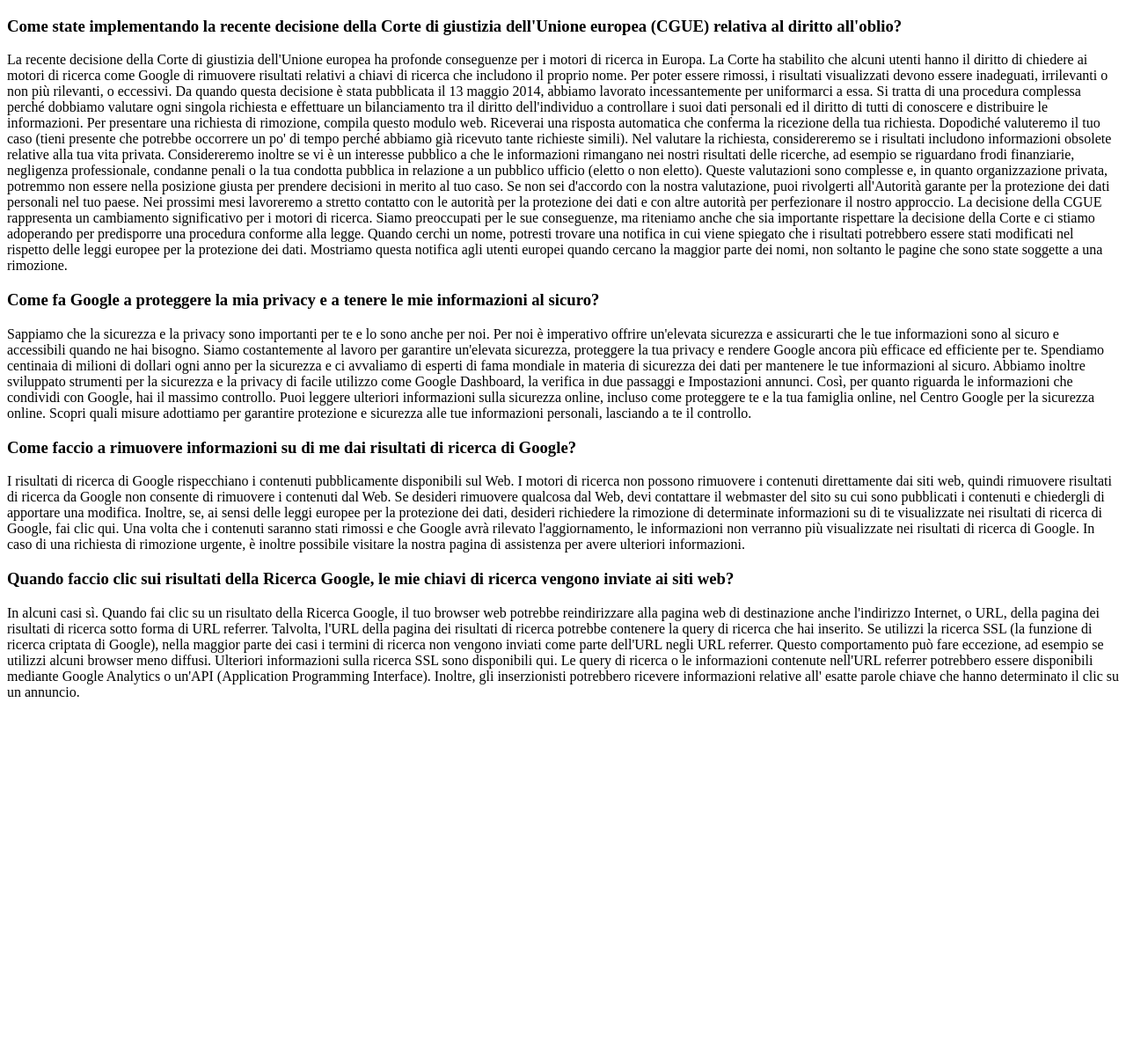
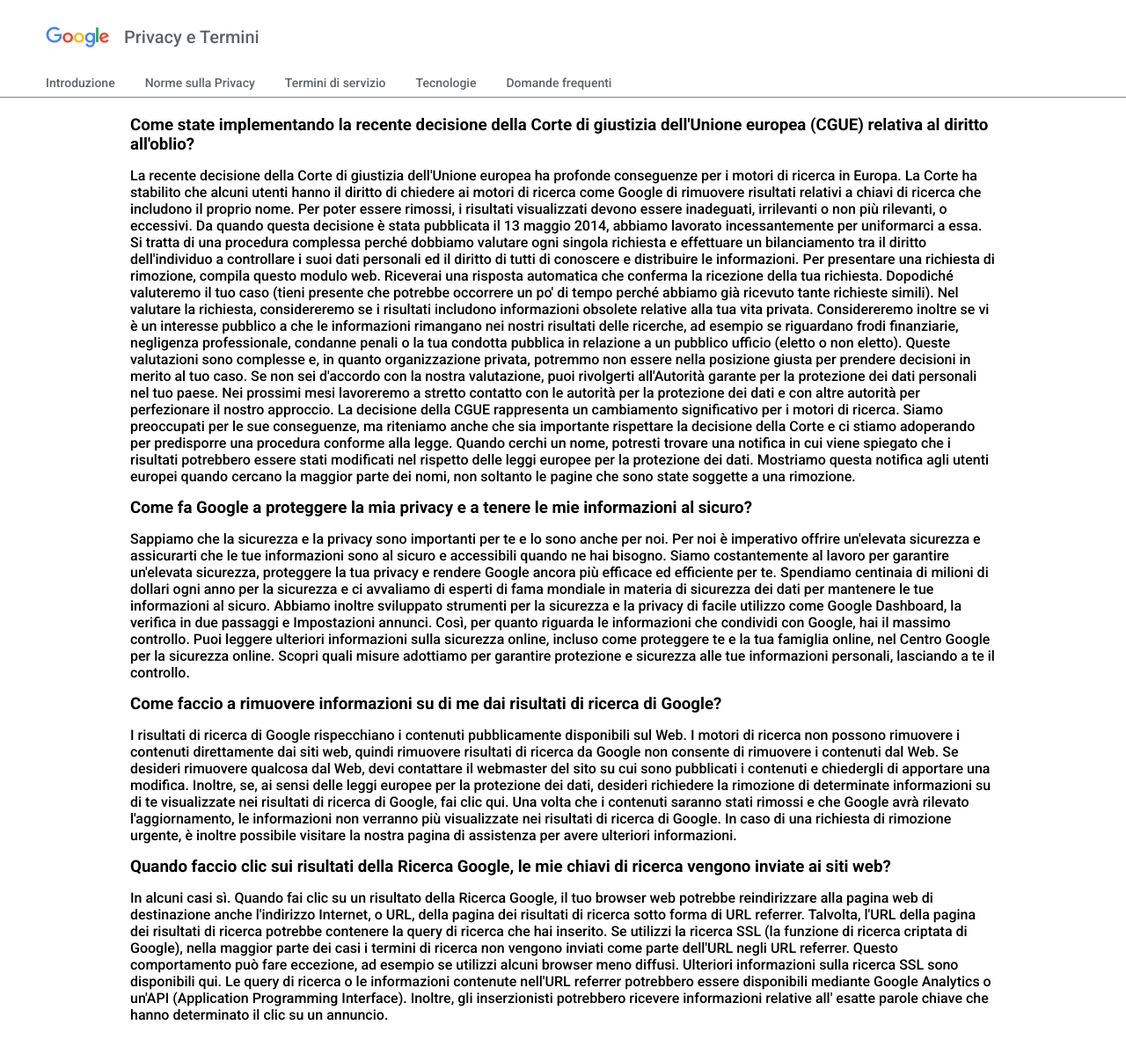
Before and after one commit to tommasovenza/php-google-faq, a PHP site: page / in a window 1280 px wide. Shown: the whole page at 88% size. Before the commit the page ends 792 px from the top, so only its background shows below. Run offline with PHP 8.4, Linux system fonts and the light colour scheme.

Commit message:
aggiunta grafica

```diff
--- a/index.php
+++ b/index.php
@@ -1,5 +1,3 @@
-
-
 <?php
 
 $database = [
@@ -46,21 +44,57 @@ $database = [
 
 <!DOCTYPE html>
 <html lang="en">
+
 <head>
     <meta charset="UTF-8">
     <meta name="viewport" content="width=device-width, initial-scale=1.0">
+
+    <link href="https://fonts.googleapis.com/css2?family=Roboto:ital,wght@0,500;0,700;1,400&display=swap" rel="stylesheet">
+    <link rel="stylesheet" href="style.css">
     <title>Document</title>
 </head>
+
 <body>
 
-    <?php foreach ($database as $singolo_oggetto_corrente)  { ?>
+    <div class="general-wrapper-header">
+        <div class="container">
+
+            <header>
+
+                <div class="logo">
+                    <img src="img/logo.png" alt="logo"> <span>Privacy e Termini</span>
+                </div>
+
+
+
+                <nav>
+                    <ul>
+                        <li><a href="#">Introduzione</a></li>
+                        <li><a href="#">Norme sulla Privacy</a></li>
+                        <li><a href="#">Termini di servizio</a></li>
+                        <li><a href="#">Tecnologie</a></li>
+                        <li><a href="#">Domande frequenti</a></li>
+                    </ul>
+                </nav>
+            </header>
+
+        </div>
+    </div>
+
+
+
+    <div class="wrapper-text">
+        <?php foreach ($database as $singolo_oggetto_corrente)  { ?>
 
         <h3> <?php echo $singolo_oggetto_corrente['domanda']; ?> </h3>
         <p> <?php echo $singolo_oggetto_corrente['risposta']; ?> </p>
 
-    <?php } ?>
+        <?php } ?>
+    </div>
+
 
 
 
 </body>
+
 </html>
--- /dev/null
+++ b/style.css
@@ -0,0 +1,65 @@
+* {
+    margin: 0;
+    padding: 0;
+    box-sizing: border-box;
+}
+
+body {
+    font-family: 'Roboto', sans-serif;
+}
+
+ul li {
+    display: inline-block;
+    line-height: 80px;
+    margin-left: 30px;
+}
+
+ul li:first-child {
+    margin-left: 0;
+}
+
+a {
+    text-decoration: none;
+    font-size: 14px;
+    font-weight: 500;
+    color: #5f6368;
+}
+
+h3, p {
+    margin-bottom: 15px;
+}
+
+.general-wrapper-header {
+    border-bottom: 1px solid rgba(0, 0, 0, .5);
+}
+
+.container {
+    width: 95%;
+    margin: 0 auto;
+}
+
+.logo {
+    margin-top: 30px;
+}
+
+header {
+    padding: 0px 20px;
+    height: 80px;
+}
+
+header img {
+    width: 75px;
+    vertical-align: bottom;
+}
+
+header span {
+    font-size: 20px;
+    margin-left: 10px;
+    color: #5f6368;
+}
+
+.wrapper-text {
+    width: 80%;
+    margin: 0 auto;
+    padding: 20px;
+}
```
Also changed, not shown: img/logo.png (added).
